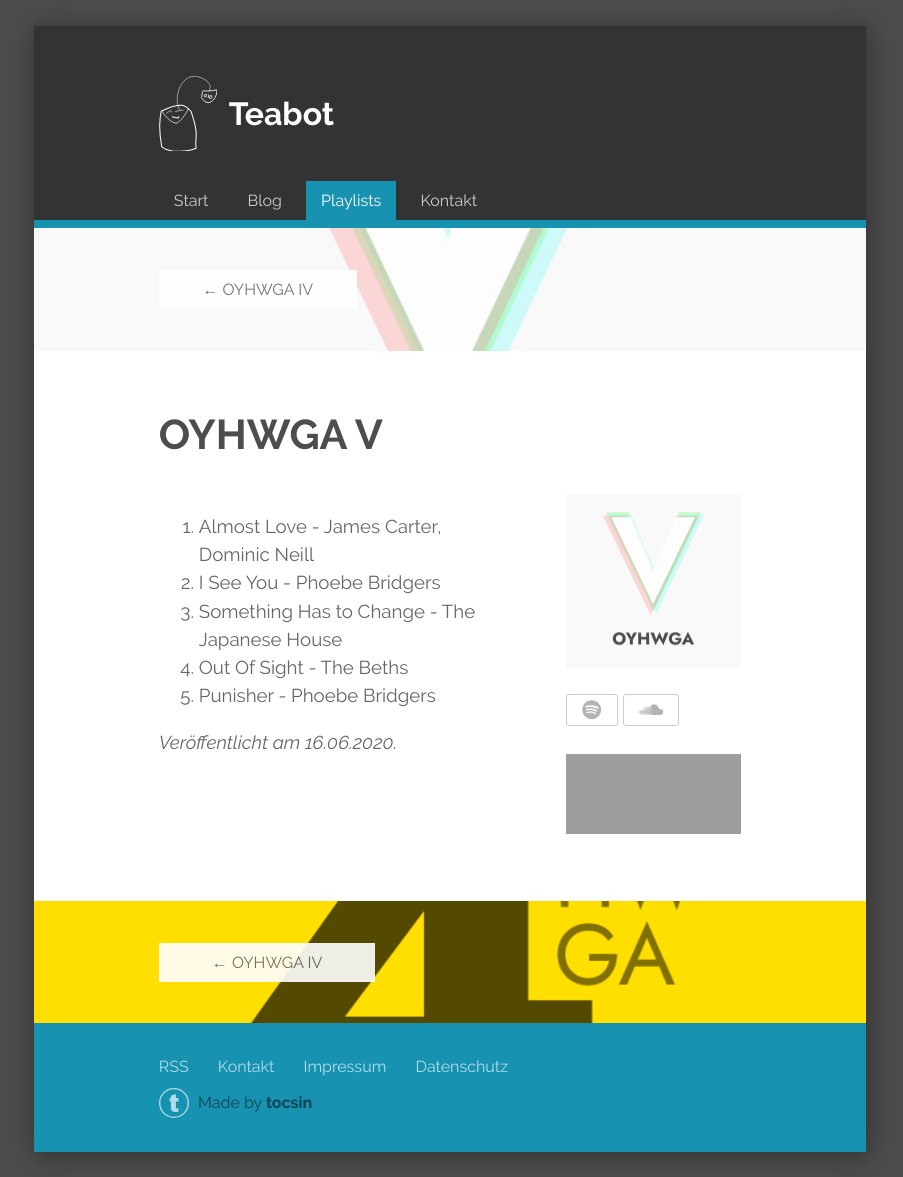
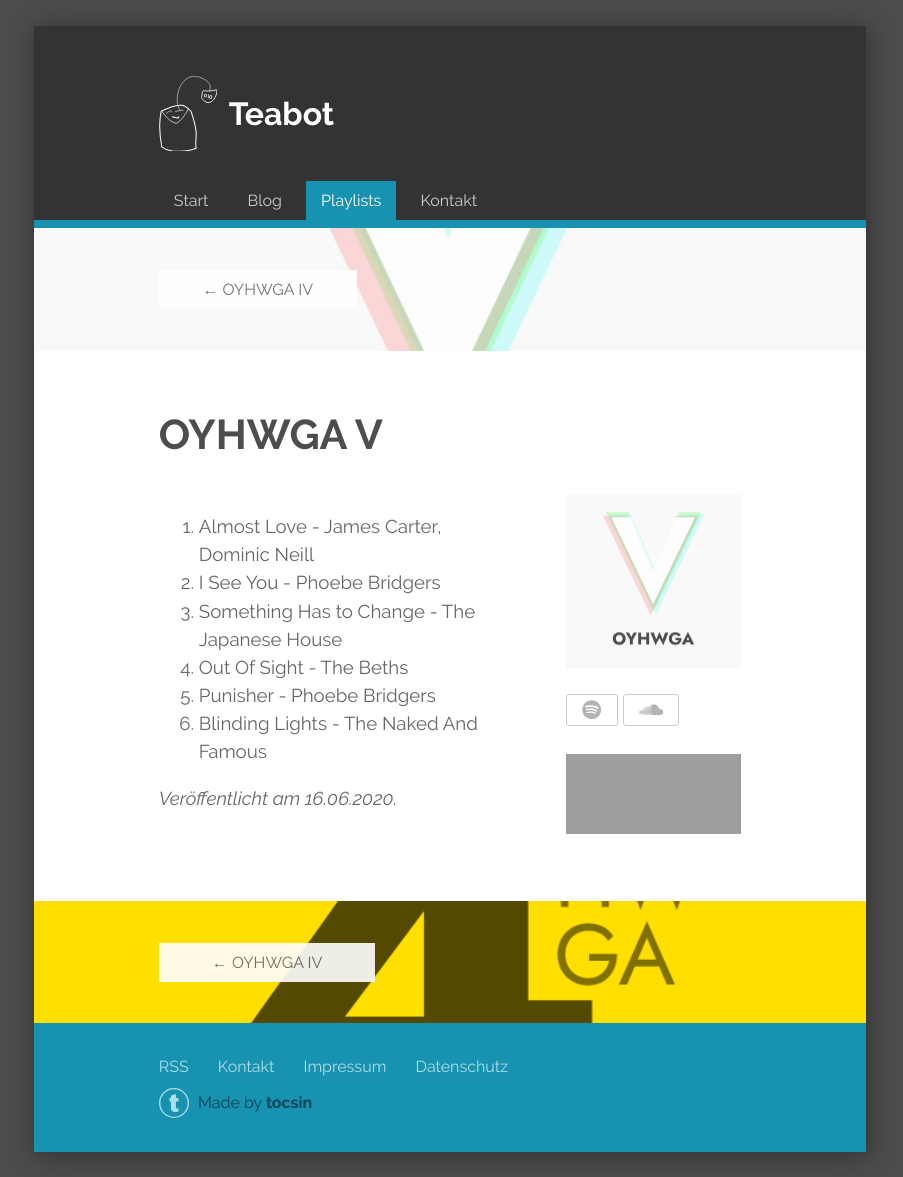
Before and after one commit to tocsinDE/teabot.de, a Jekyll site: the page built from _playlists/oyhwga-5.md, in a window 1280 px wide. Shown: the whole page, without its empty margins (190-1093 px from the left). Built offline with Jekyll 4.4.1, drawn with Linux system fonts in a browser that asks for light colours; some web fonts are replaced; grey boxes are pictures that could not be loaded.

Commit message:
Add song to OYHWGA V

```diff
--- a/_playlists/oyhwga-5.md
+++ b/_playlists/oyhwga-5.md
@@ -13,4 +13,5 @@ soundcloud: "https://soundcloud.com/newsicmixtapes/sets/oyhwga-5"
     <li>Something Has to Change - The Japanese House</li>
     <li>Out Of Sight - The Beths</li>
     <li>Punisher - Phoebe Bridgers</li>
+    <li>Blinding Lights - The Naked And Famous</li>
 </ol>
```
